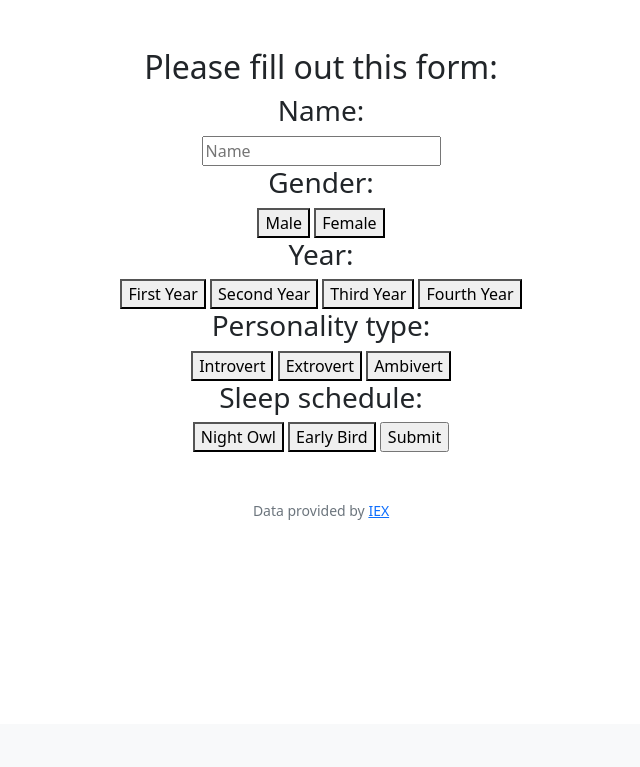
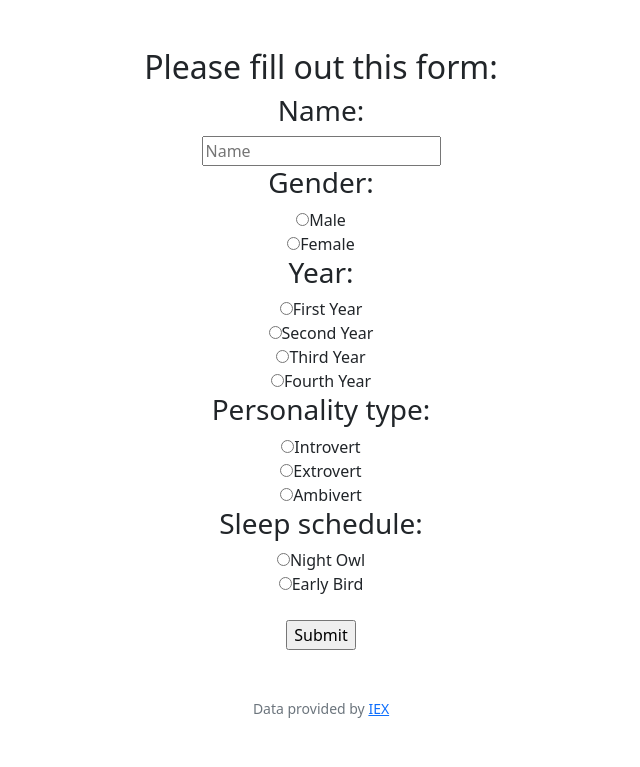
Before and after one commit to laurnguyen2/roomies, a Flask app: page /quiz in a window 1280 px wide. Shown: the part 76-843 px from the top of the page, without its empty margins (319-959 px from the left). Before the commit the page ends 596 px from the top, so only its background shows below. Run offline with Flask 2, Linux system fonts and the light colour scheme; some libraries are stand-ins or nearby versions.

Commit message:
working quiz page

```diff
--- a/app.py
+++ b/app.py
@@ -52,6 +52,9 @@ def after_request(response):
     response.headers["Pragma"] = "no-cache"
     return response
 
+@app.route("/")
+def home():
+    return render_template("index.html")
 
 @app.route("/index")
 def index():
@@ -61,13 +64,14 @@ def index():
 def quiz():
     """Quiz"""
     if request.method == "POST":
-        name = request.form.get("name")
-        gender = request.form.get("gender")
-        year = request.form.get("year")
-        personality = request.form.get("personality")
-        sleep = request.form.get("sleep")
+        # name = request.form.get("name")
+        # print(name)
+        # gender = request.form.get("gender")
+        # year = request.form.get("year")
+        # personality = request.form.get("personality")
+        # sleep = request.form.get("sleep")
 
-        db.execute("INSERT INTO profiles VALUES (?, ?, ?, ?, ?)", name, gender, year, personality, sleep)
+        # db.execute("INSERT INTO profiles VALUES (?, ?, ?, ?, ?)", name, gender, year, personality, sleep)
         return render_template("index.html")
     else:
         return render_template("quiz.html")
--- a/static/styles.css
+++ b/static/styles.css
@@ -21,3 +21,23 @@ nav .navbar-brand .green
 {
     color: #2e944b;
 }
+
+/* Button */
+a.button {
+    appearance: button;
+}
+
+.orangeButton {
+    background-color: #F18E7C;
+    border-color: #dbdbdb;
+    border-width: 1px;
+    color: black;
+    cursor: pointer;
+    justify-content: center;
+    padding-bottom: calc(.5em - 1px);
+    padding-left: 1em;
+    padding-right: 1em;
+    padding-top: calc(.5em - 1px);
+    text-align: center;
+    white-space: nowrap;
+  }
--- a/templates/index.html
+++ b/templates/index.html
@@ -7,6 +7,6 @@
 {% block main %}
     <h3>Welcome to ROOMIES!</h3>
     <h2>Fill out the quiz and find your most compatible roommate :)</h2>
-    <a href="quiz.html" class="button">Go to Google</a>
-    <button >Find Your Match</button>
+    <a href="quiz" class="orangeButton">Take Quiz</a>
+    <a href="quiz" class="orangeButton">Find Your Match</a>
 {% endblock %}
--- a/templates/quiz.html
+++ b/templates/quiz.html
@@ -6,29 +6,30 @@
 
 {% block main %}
 <h2> Please fill out this form: </h2>
-<form action="/" method= "POST">
+<form action="/quiz" method= "POST">
 <h3> Name: </h3>
 <input name= "name" placeholder="Name" type= "text">
 
 <h3>Gender:</h3>
-    <button class = "m">Male</button>
-    <button class = "f">Female</button>
+    <input type="radio" name="gender" value="M">Male<br>
+    <input type="radio" name="gender" value="F">Female<br>
 
 <h3>Year:</h3>
-    <button class = "1">First Year</button>
-    <button class = "2">Second Year</button>
-    <button class = "3">Third Year</button>
-    <button class = "4">Fourth Year</button>
+    <input type= "radio" name= "year" value= "1">First Year<br>
+    <input type= "radio" name= "year" value="2">Second Year<br>
+    <input type= "radio" name= "year" value= "3">Third Year<br>
+    <input type= "radio" name= "year" value= "4">Fourth Year<br>
 
 <h3>Personality type:</h3>
-    <button class = "intro">Introvert</button>
-    <button class = "extro">Extrovert</button>
-    <button class = "ambi">Ambivert</button>
+    <input type="radio" name="personality" value="intro">Introvert<br>
+    <input type="radio" name="personality" value="extro">Extrovert<br>
+    <input type="radio" name="personality" value="ambi">Ambivert<br>
 
 <h3>Sleep schedule:</h3>
-    <button class = "night">Night Owl</button>
-    <button class = "morn">Early Bird</button>
+    <input type="radio" name="sleep" value="night">Night Owl<br>
+    <input type="radio" name="sleep" value="early">Early Bird<br>
 
+<br style = "line-height: 500;">
 <input type= "submit" value= "Submit">
 </form>
 
```
Also changed, not shown: templates/match.html (added), 2 other files.
